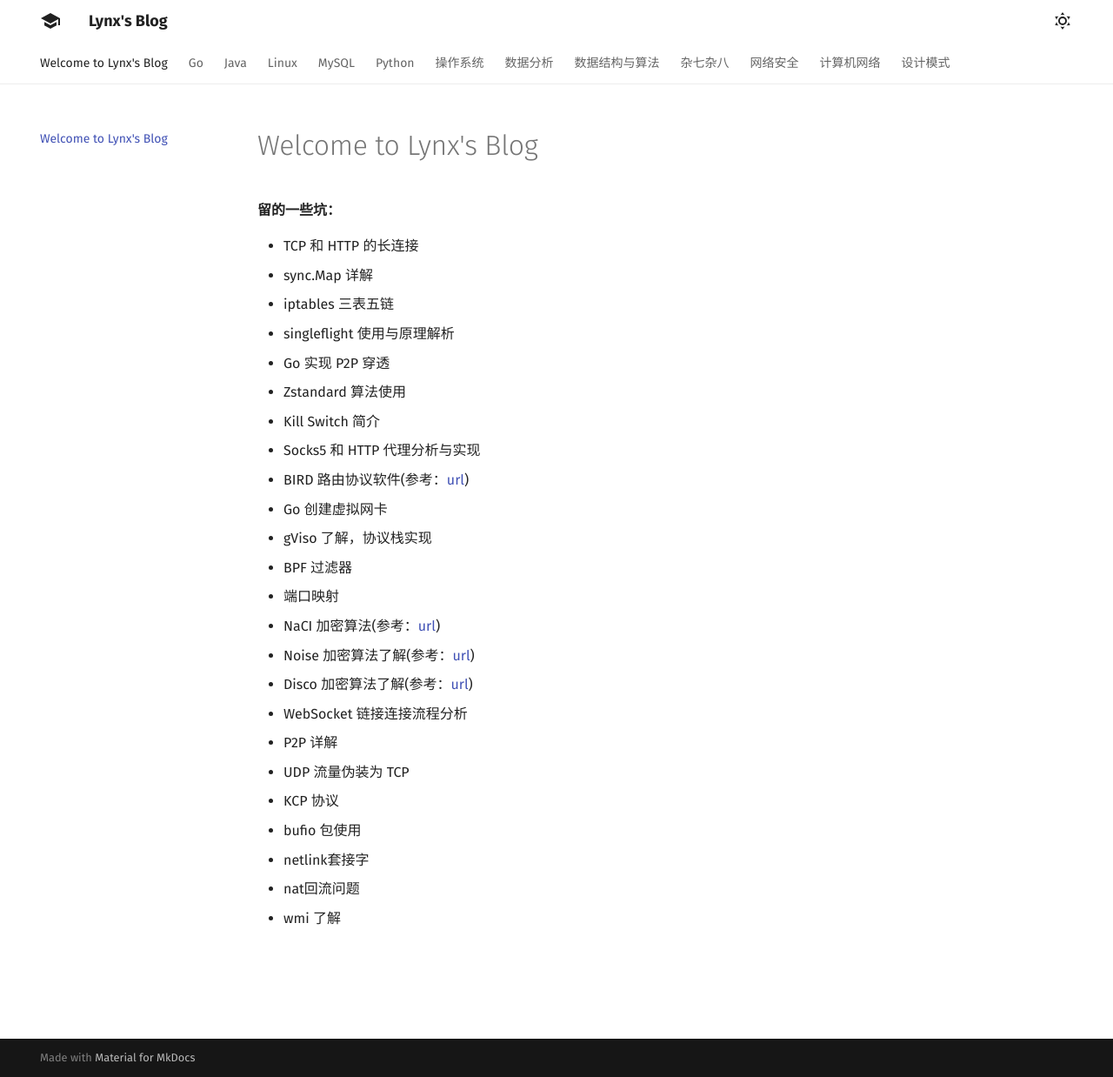
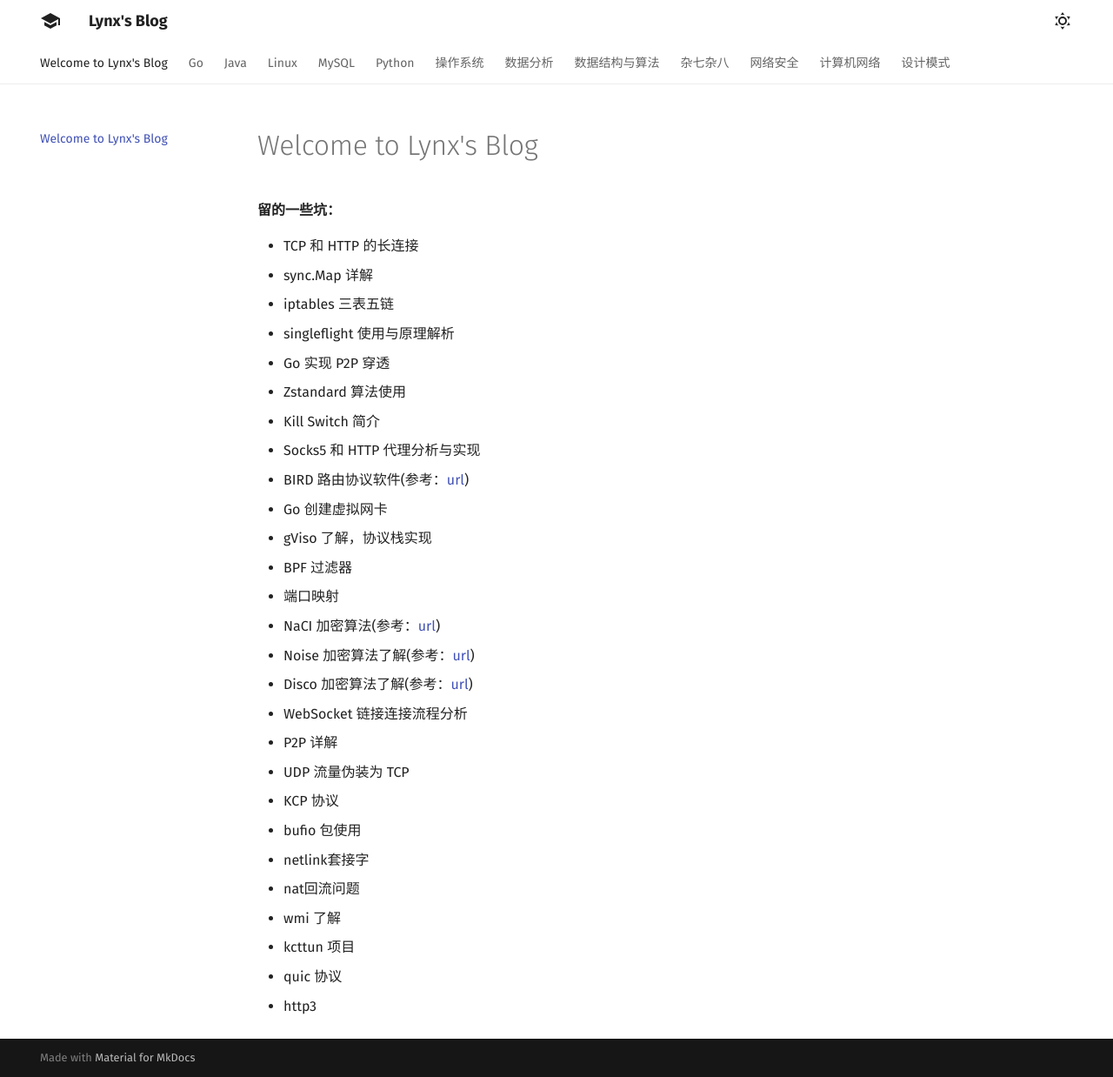
Before and after one commit to 1314liuwei/blog, an MkDocs documentation site: the page built from docs/index.md, in a window 1280 px wide and 1238 px high. Shown: the whole window at 87% size. Built offline with MkDocs 1.6.1 and Material for MkDocs 9.7.7, drawn with Linux system fonts in a browser that asks for light colours.

Commit message:
2023/06/19 周一

```diff
--- a/docs/index.md
+++ b/docs/index.md
@@ -26,3 +26,6 @@
 - netlink套接字
 - nat回流问题
 - wmi 了解
+- kcttun 项目
+- quic 协议
+- http3
```
